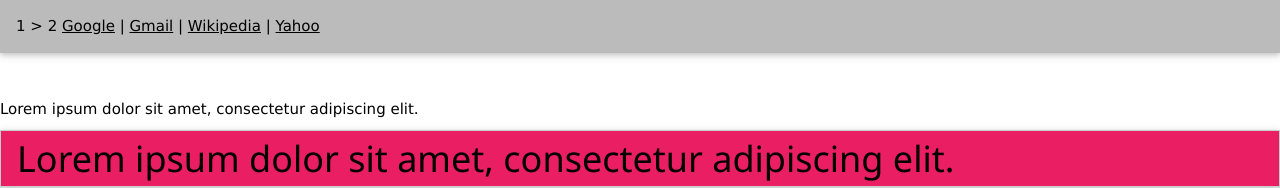
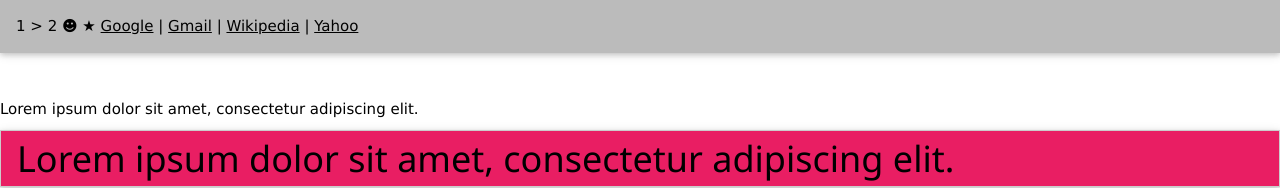
Before and after one commit to gjmarquez/gjmarquez.github.io, a plain HTML site: page Ejemplo de elementos semáticos en un página.html in a window 1280 px wide. Shown: the top 188 px of the page. Drawn offline with Linux system fonts and the light colour scheme.

Commit message:
simbolos

```diff
--- a/Ejemplo de elementos semáticos en un página.html
+++ b/Ejemplo de elementos semáticos en un página.html
@@ -12,6 +12,7 @@
 <nav class="w3-gray w3-container w3-card">
 <p>
 	1 &gt; 2
+	☻ &starf;
     <a href="https://google.es/">Google</a> |
     <a href="https://gmail.com/">Gmail</a> |
     <a href="https://wikipedia.org/">Wikipedia</a> |
```
